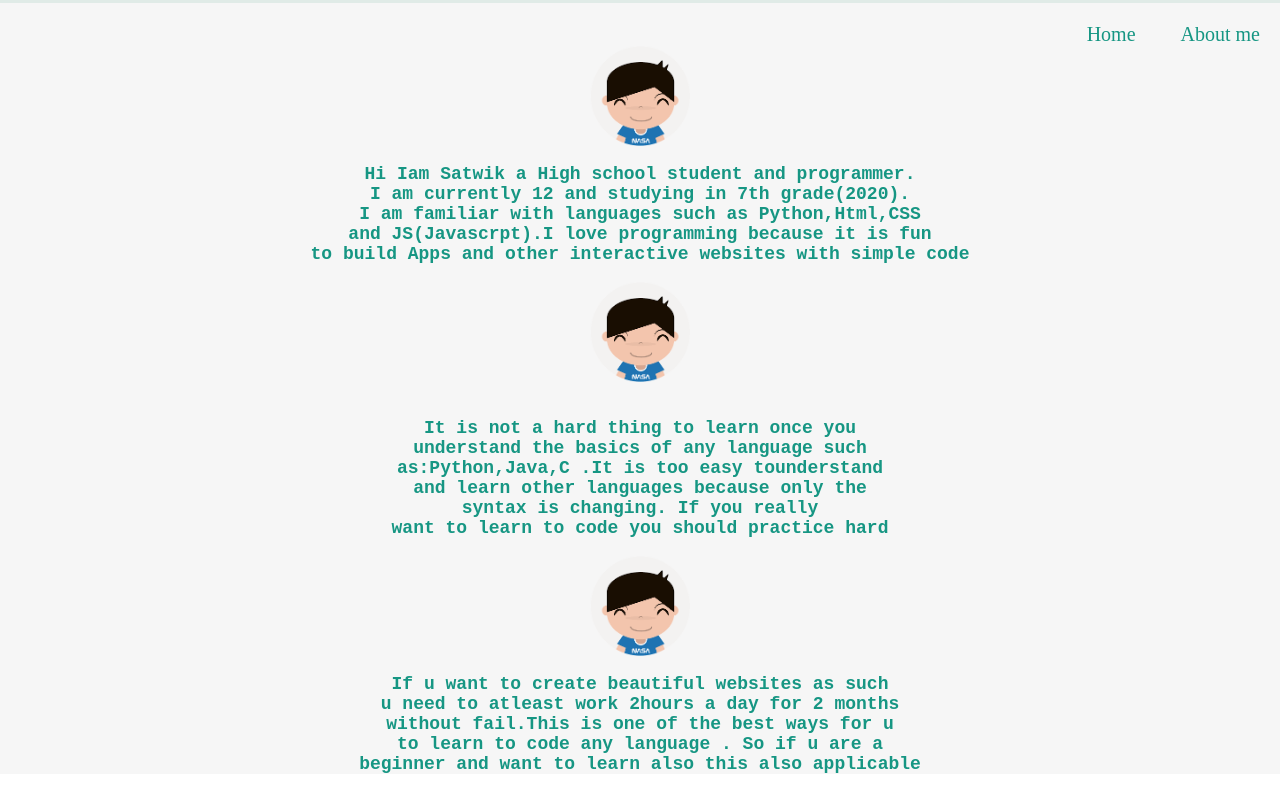
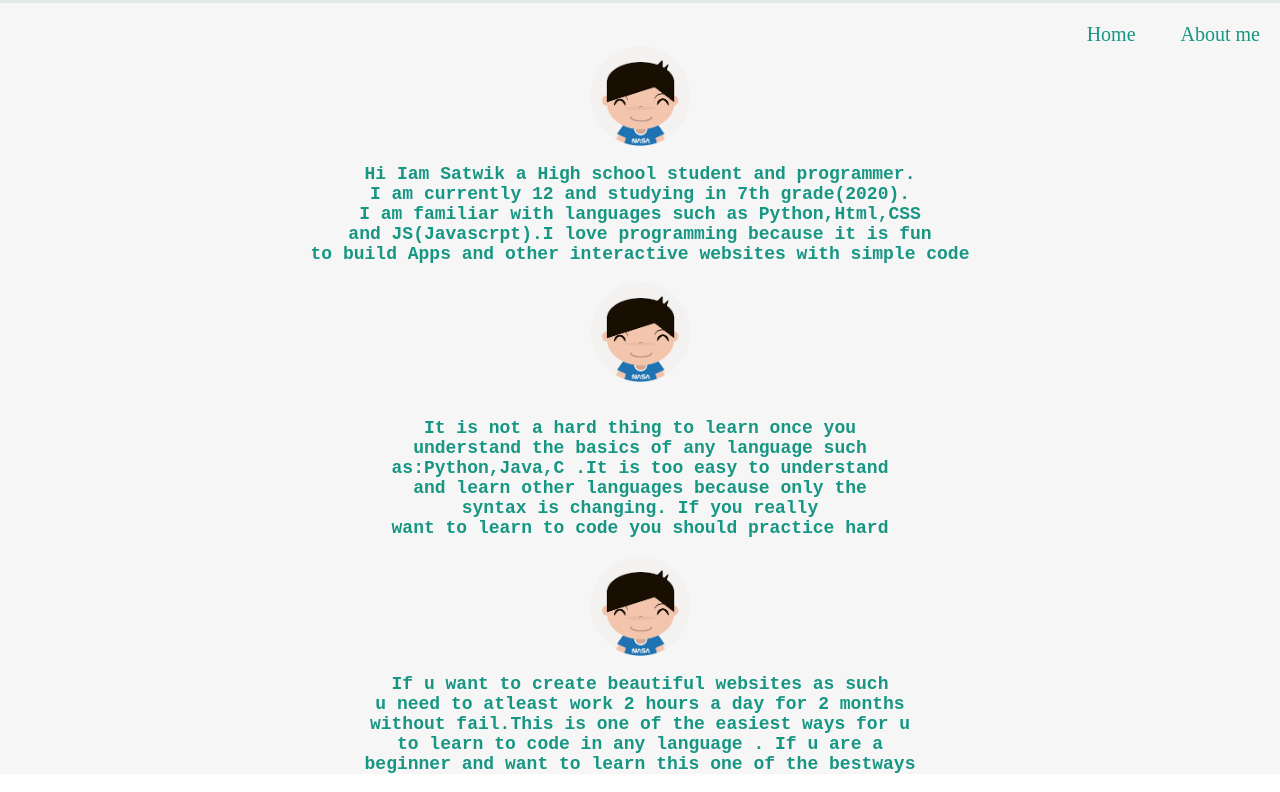
Before and after one commit to Satwik260908/Satwik, a plain HTML site: page index.html in a window 1280 px wide. Shown: the part 1154-1946 px from the top of the page. Drawn offline with Linux system fonts and the light colour scheme.

Commit message:
Update index.html

```diff
--- a/index.html
+++ b/index.html
@@ -50,7 +50,7 @@
     <h3 class="what">
         It is not a hard thing to learn once you<br>
         understand the basics of any language such <br>
-        as:Python,Java,C .It is too easy tounderstand<br>
+        as:Python,Java,C .It is too easy to understand<br>
         and learn other languages because only the<br>
         syntax is changing. If you really <br>
         want to learn to code you should practice hard</h3>
@@ -58,10 +58,10 @@
     <img src="images/boy.png" alt="" class=boy-img>
     <h3 class="what">
         If u want to create beautiful websites as such<br>
-        u need to atleast work 2hours a day for 2 months <br>
-        without fail.This is one of the best ways for u<br>
-        to learn to code any language . So if u are a <br>
-        beginner and want to learn also this also applicable<br>
+        u need to atleast work 2 hours a day for 2 months <br>
+        without fail.This is one of the easiest ways for u<br>
+        to learn to code in any language . If u are a <br>
+        beginner and want to learn this one of the bestways<br>
         </h3>
 
     </div>
```
